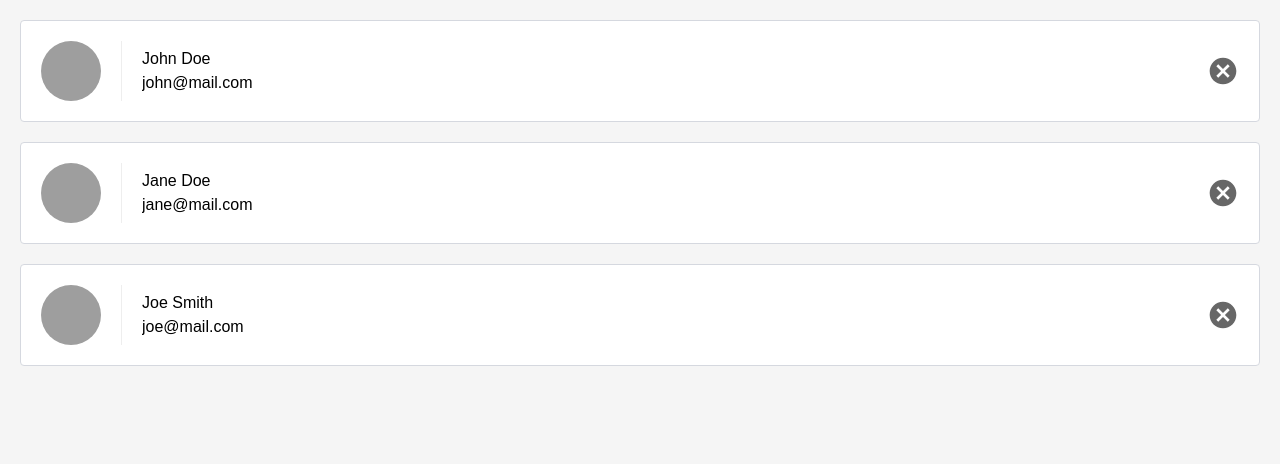
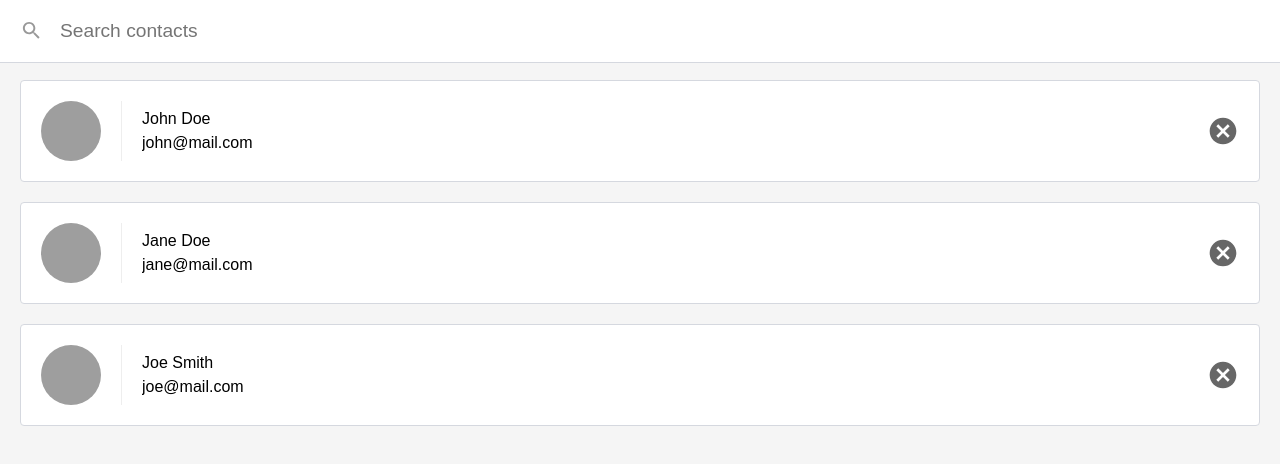
Before and after one commit to mkalpana/km-react-contacts, a React (Create React App) app: page / in a window 1280 px wide. Shown: the top 464 px of the page. Built offline with nearby package versions, Linux system fonts and the light colour scheme.

Commit message:
Added search text boax as a controlled component

```diff
--- a/src/ListContacts.js
+++ b/src/ListContacts.js
@@ -11,9 +11,27 @@
     contacts: []
   };
 
+  state = {
+    query: ''
+  };
+
+  updateQuery = (query) => {
+    this.setState({ query: query.trim() });
+  };
+
   render() {
     const { contacts, onDeleteContact } = this.props;
     return (
+      <div className="list-contacts">
+        <div className="list-contacts-top">
+          <input
+            className="search-contacts"
+            type="text"
+            placeholder="Search contacts"
+            value={this.state.query}
+            onChange={(event) => this.updateQuery(event.target.value)}
+          />
+        </div>
         <ol className="contact-list">
           {
             contacts.map(contact => (
@@ -34,6 +52,7 @@
             ))
           }
         </ol>
+      </div>
     );
   }
 }
```
Lines whose indentation alone changed are shown as unchanged.
